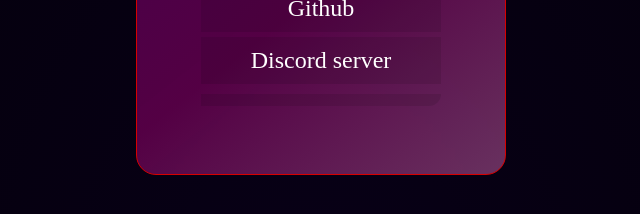
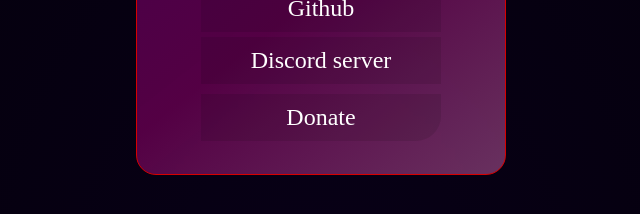
Before and after one commit to legalchik/legalchik.github.io, a Jekyll site: the page built from index.html, in a window 1280 px wide. Shown: the part 555-769 px from the top of the page, without its empty margins (319-959 px from the left). Built offline with Jekyll 4.4.1, drawn with Linux system fonts in a browser that asks for light colours.

Commit message:
Update index.html

```diff
--- a/index.html
+++ b/index.html
@@ -26,7 +26,7 @@ excerpt: legalchik - coder from Kazan, Russia ;)
               <li><a target="_blank" href="https://steamcommunity.com/id/legalchikk/" class="social__link">Steam</a></li>
               <li><a target="_blank" href="https://github.com/legalchik/" class="social__link">Github</a></li>
               <li><a target="_blank" href="https://discord.gg/8CHKvw3C3D" class="social__link">Discord server</a></li>
-              <li><a target="_blank" href="#" class="social__link border_"></a></li>
+              <li><a target="_blank" href="https://www.donationalerts.com/c/legalchikk" class="social__link border_">Donate</a></li>
             </ul>
           </nav>
         </div>
```
